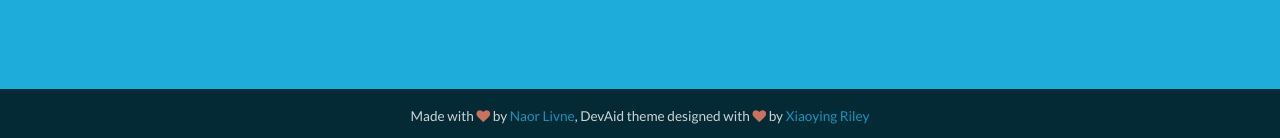
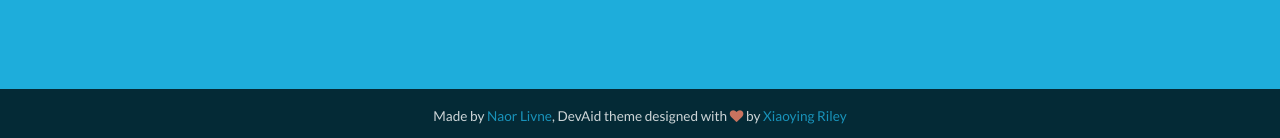
Before and after one commit to nebula-orchestrator/nebula-orchestrator.github.io, a Jekyll site: the page built from index.html, in a window 1280 px wide and 900 px high, scrolled down 1826 px. Shown: the part 759-897 px from the top of the window. Built offline with Jekyll 4.4.1, drawn with Linux system fonts in a browser that asks for light colours.

Commit message:
footer clean up

```diff
--- a/_includes/footer.html
+++ b/_includes/footer.html
@@ -1,7 +1,7 @@
     <!-- ******FOOTER****** -->
     <footer class="footer">
         <div class="container text-center">
-            <small class="copyright">Made with <i class="fa fa-heart"></i> by <a href="https://github.com/naorlivne/" target="_blank">Naor Livne</a>, DevAid theme designed with <i class="fa fa-heart"></i> by <a href="http://themes.3rdwavemedia.com" target="_blank">Xiaoying Riley</a></small></small>
+            <small class="copyright">Made by <a href="https://github.com/naorlivne/" target="_blank">Naor Livne</a>, DevAid theme designed with <i class="fa fa-heart"></i> by <a href="http://themes.3rdwavemedia.com" target="_blank">Xiaoying Riley</a></small></small>
         </div><!--//container-->
     </footer><!--//footer-->
 
```
